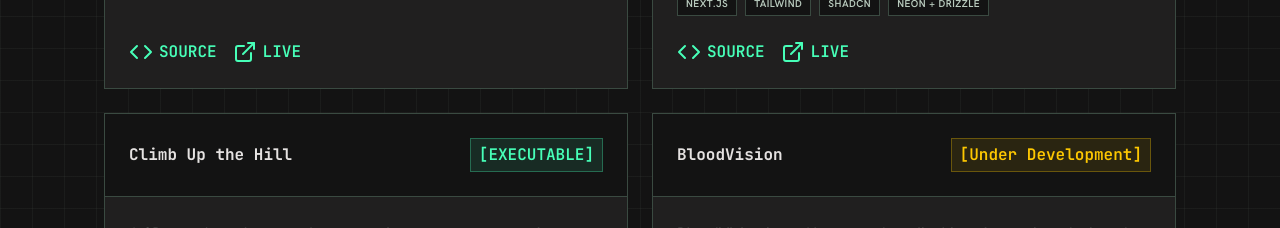
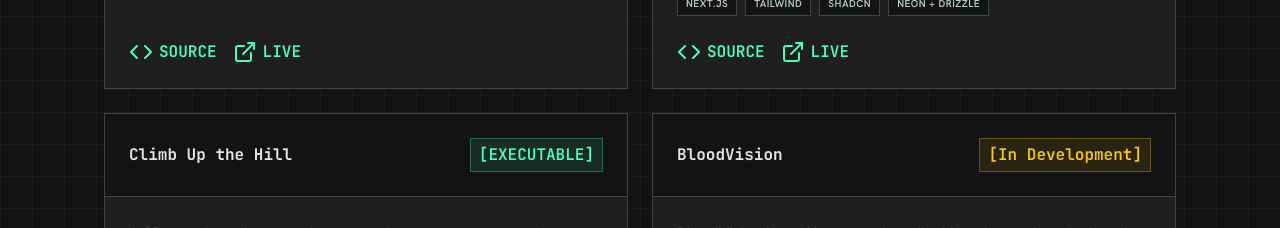
Before and after one commit to PranavShadow/Portfolio-pranavgg, a Next.js app: page / in a window 1280 px wide. Shown: the part 2160-2388 px from the top of the page. Built offline with nearby package versions, Linux system fonts and the light colour scheme.

Commit message:
project update

```diff
--- a/src/components/Projects.tsx
+++ b/src/components/Projects.tsx
@@ -56,7 +56,7 @@ const PROJECTS: Project[] = [
   },
     {
     title: "BloodVision",
-    status: "[Under Development]",
+    status: "[In Development]",
     statusColor: "text-yellow-400 bg-yellow-400/10 border-yellow-400/30",
     description:
       "BloodVision is an AI-powered medical imaging project designed to analyze and classify blood cell images using machine learning and computer vision techniques.",
```
